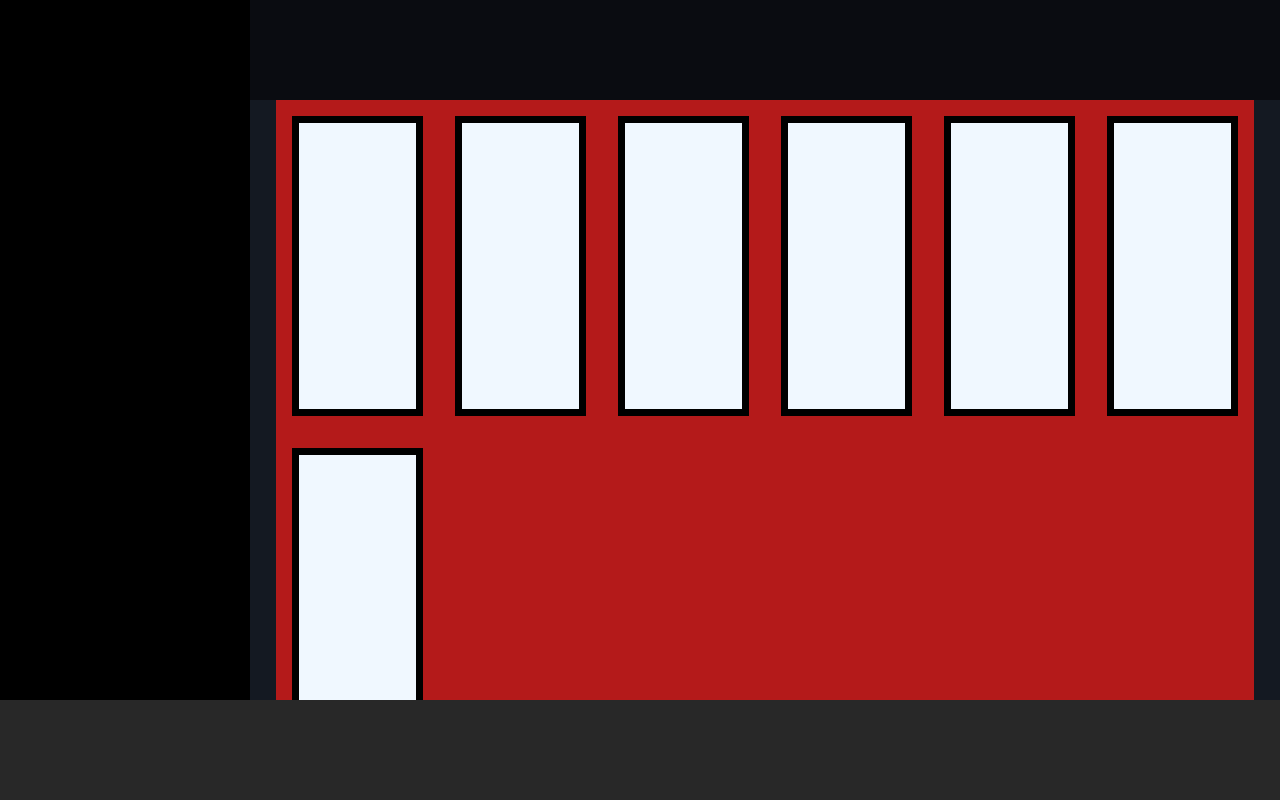
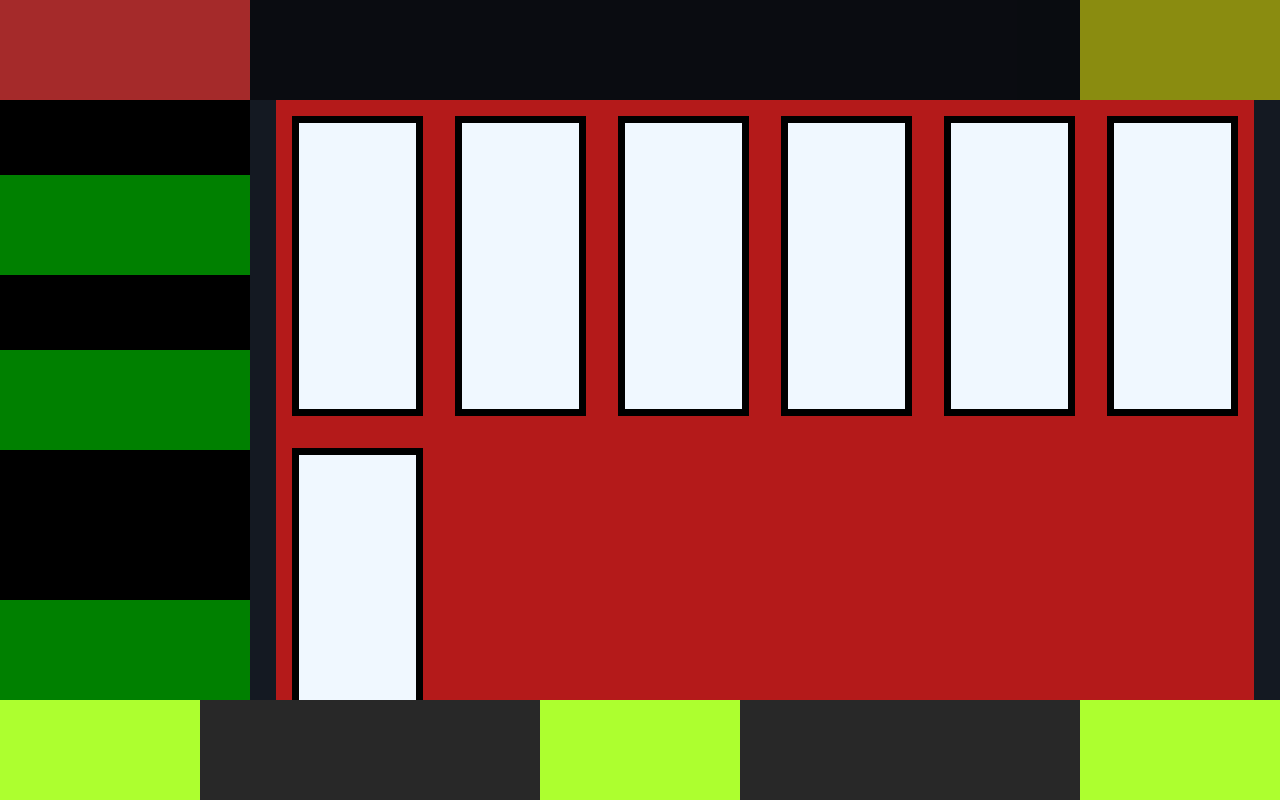
Before and after one commit to AntoninoCucuzza/html-css-spotifyweb, a plain HTML site: page index.html in a window 1280 px wide. Drawn offline with Linux system fonts and the light colour scheme.

Commit message:
add blocks

```diff
--- a/assets/style/debug.css
+++ b/assets/style/debug.css
@@ -9,7 +9,7 @@
 }
 
 .debug .menu{
-
+    flex-wrap: wrap;
     width: 250px;
 }
 
@@ -28,7 +28,35 @@
     background-color: aliceblue;
 }
 .debug .upgrade{
-
+    flex-direction: row-reverse;
     height: 100px;
 
 }
+
+.debug .blocco{
+    background-color: greenyellow;
+    height: 100px;
+    width: 200px;
+}
+.debug .voci{
+    background-color: green;
+    height: 100px;
+    width: 100%;
+}
+
+.voci:last-child{
+    align-self: flex-end;
+}
+
+.debug .logo{
+    background-color: brown;
+    height: 100px;
+    width: 100%;
+}
+
+.debug .banner{
+    background-color: yellow;
+    height: 100px;
+    width: 200px;
+
+}
--- a/assets/style/style.css
+++ b/assets/style/style.css
@@ -72,6 +72,9 @@
 .d-flex{
     display: flex;
 }
+.space-btw{
+    justify-content: space-between;
+}
 /* row */
 .row{
     flex-wrap: wrap;
--- a/index.html
+++ b/index.html
@@ -13,9 +13,16 @@
     <main id="site_main">
 
         <div class="row">
-            <div class="menu"></div>
+            <div class="menu d-flex">
+                <div class="logo"></div>
+                <div class="voci"></div>
+                <div class="voci"></div>
+                <div class="voci"></div>
+            </div>
             <div class="row-c row-w">
-                <div class="upgrade"></div>
+                <div class="upgrade d-flex">
+                    <div class="banner"></div>
+                </div>
                 <div class="content">
                     <div class="container">
                         <div class="row">
@@ -49,7 +56,11 @@
             </div>
         </div>
         <div class="tools">
-
+            <div class="d-flex space-btw">
+                <div class="blocco"></div>
+                <div class="blocco"></div>
+                <div class="blocco"></div>
+            </div>
         </div>
     </main>
    <!-- /#site_main -->
```
